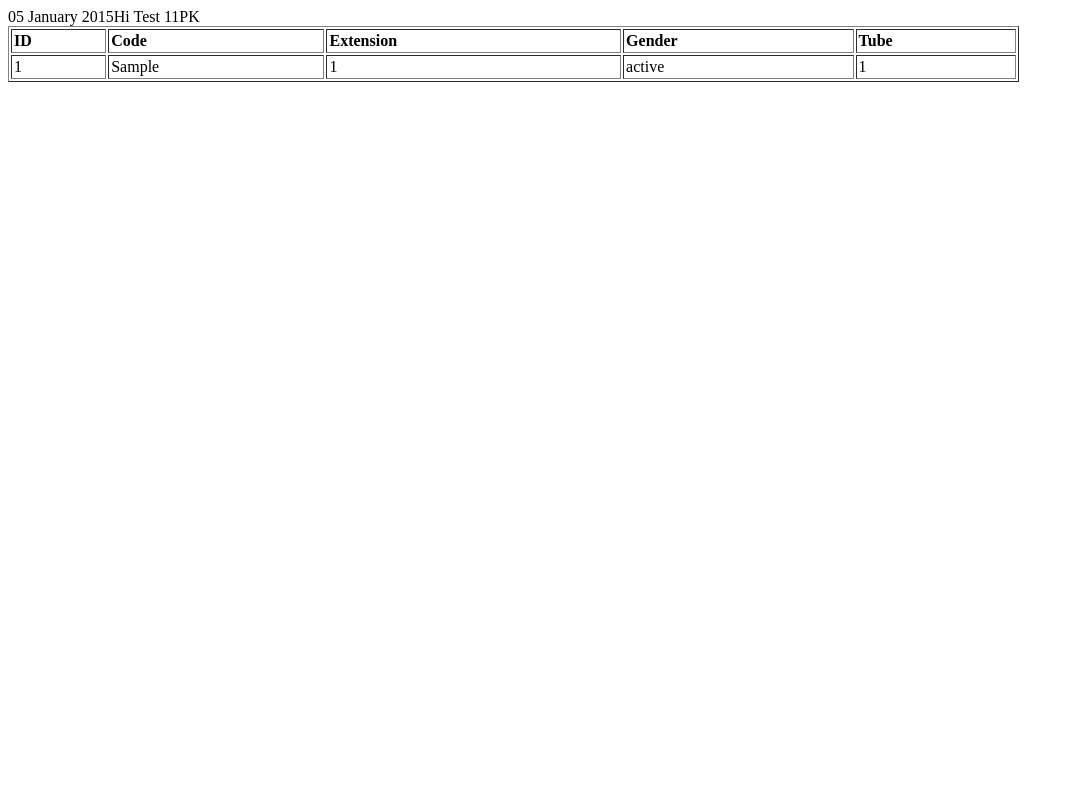
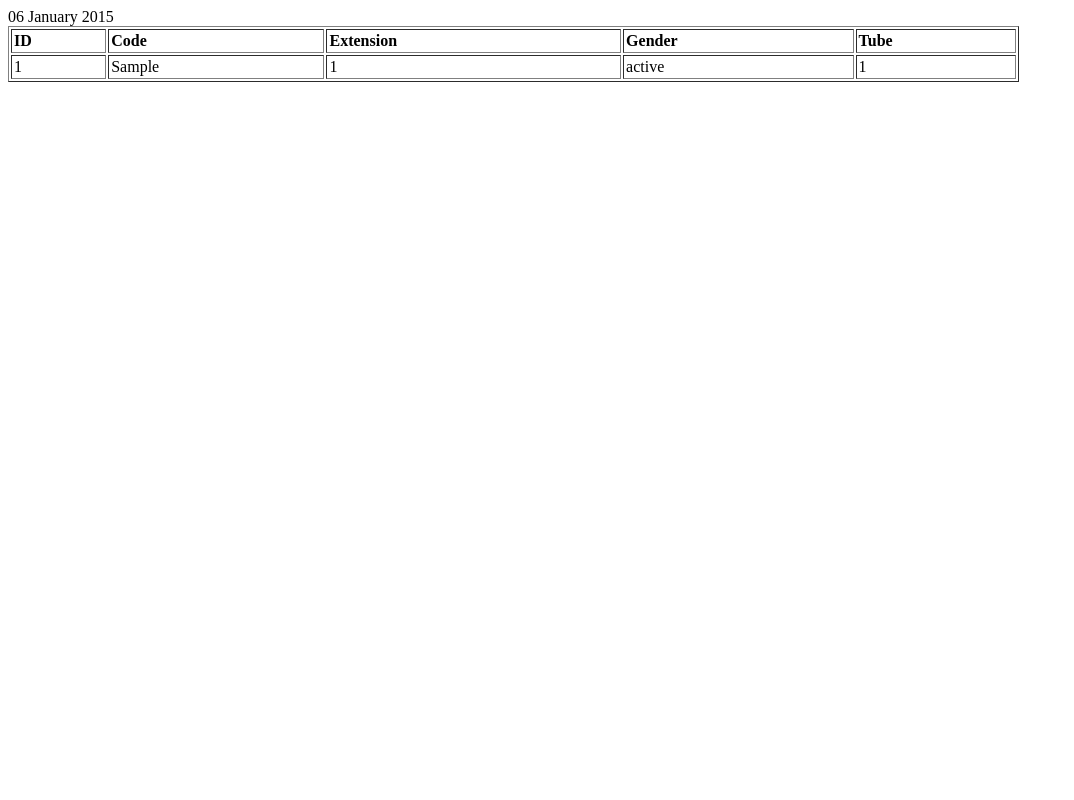
Before and after one commit to cptphpo6/test-for-aeria, a PHP site: page /imm-web/app/www/index.php in a window 1280 px wide. Shown: the whole page, without its empty margins (0-1074 px from the left). Run offline with PHP 8.4, Linux system fonts and the light colour scheme; tables that the repository leaves empty or names only in its code hold one stand-in row (values such as "Sample post").

Commit message:
update for today

```diff
--- a/imm-web/app/www/index.php
+++ b/imm-web/app/www/index.php
@@ -1,7 +1,5 @@
 <?php
-echo "05 January 2015";
-echo "Hi Test 11";
-echo "PK";
+echo "06 January 2015";
 //echo "*** Automation By Sathish Again ***";
 //echo "*** Commit asked by phone ***";
 //echo phpinfo();
```
